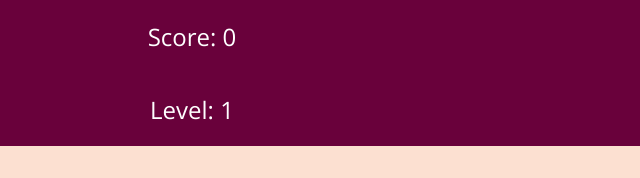
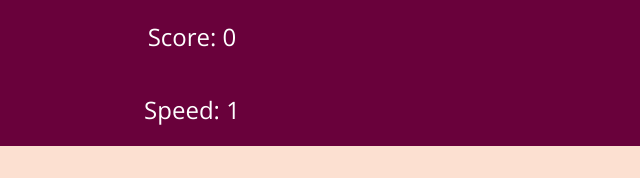
Before and after one commit to PMuiruri/microProjects, a plain HTML site: page speedtest/speedtest.html in a window 1280 px wide. Shown: the top 178 px of the page, 448-1088 px from the left. Drawn offline with nearby package versions, Linux system fonts and the light colour scheme.

Commit message:
Added a container for  speed level and best score

```diff
--- a/speedtest/speedtest.html
+++ b/speedtest/speedtest.html
@@ -12,7 +12,7 @@
 <body>
     <main>
         <div id="score-container">Score: <span id="score">0</span></div>
-				<div id="level-container">Level: <span id="level">0</span></div>
+				<div id="level-container">Speed: <span id="level">0</span></div>
         <div id="button-container">
             <div class="button" id="button0">B</div>
             <div class="button" id="button1">C</div>
@@ -20,7 +20,6 @@
         </div>
 
         <div id="overlay">
-					<div id="lev"></div>
           <div id="gameover">
           </div>
         </div>
```
